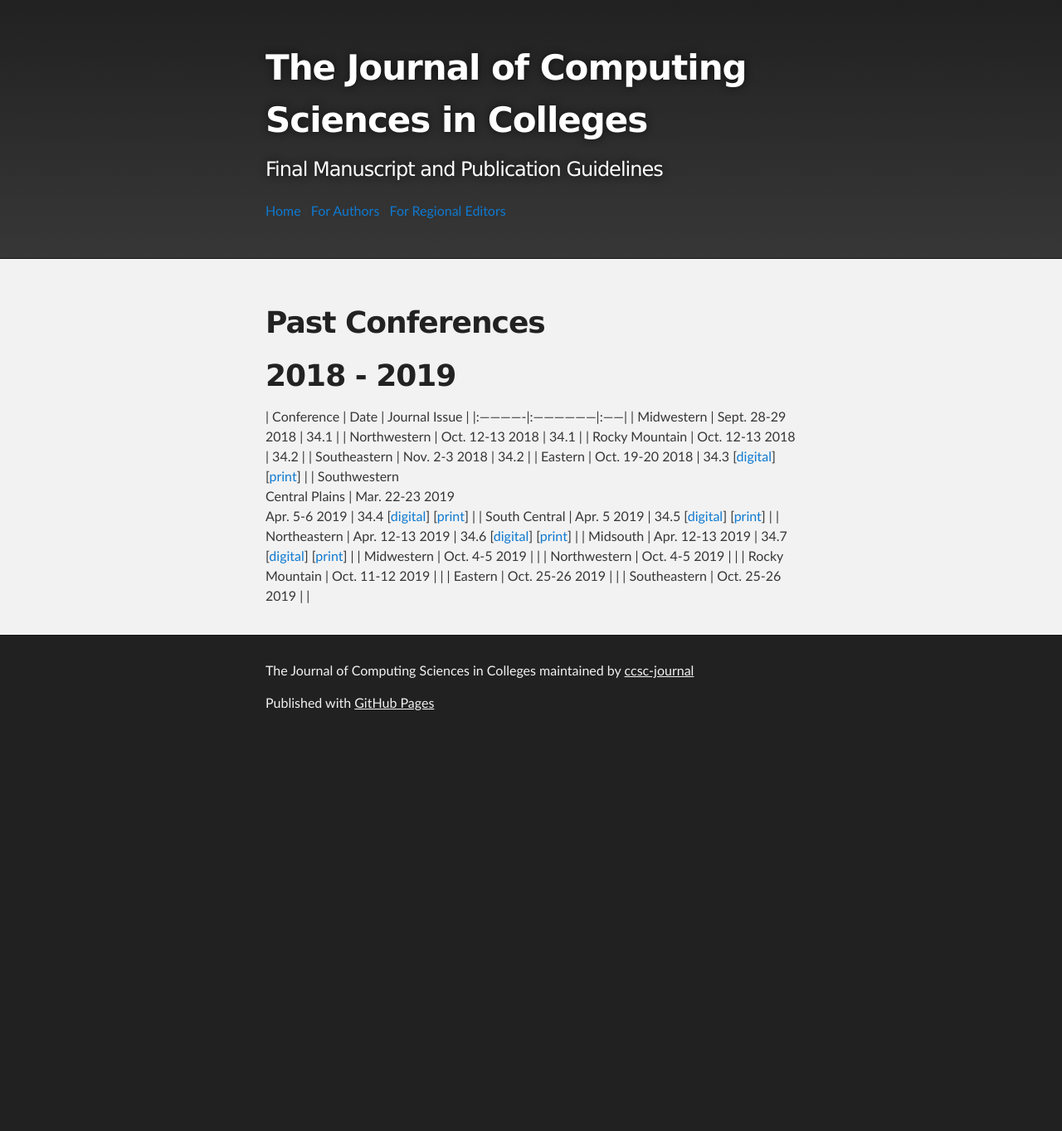
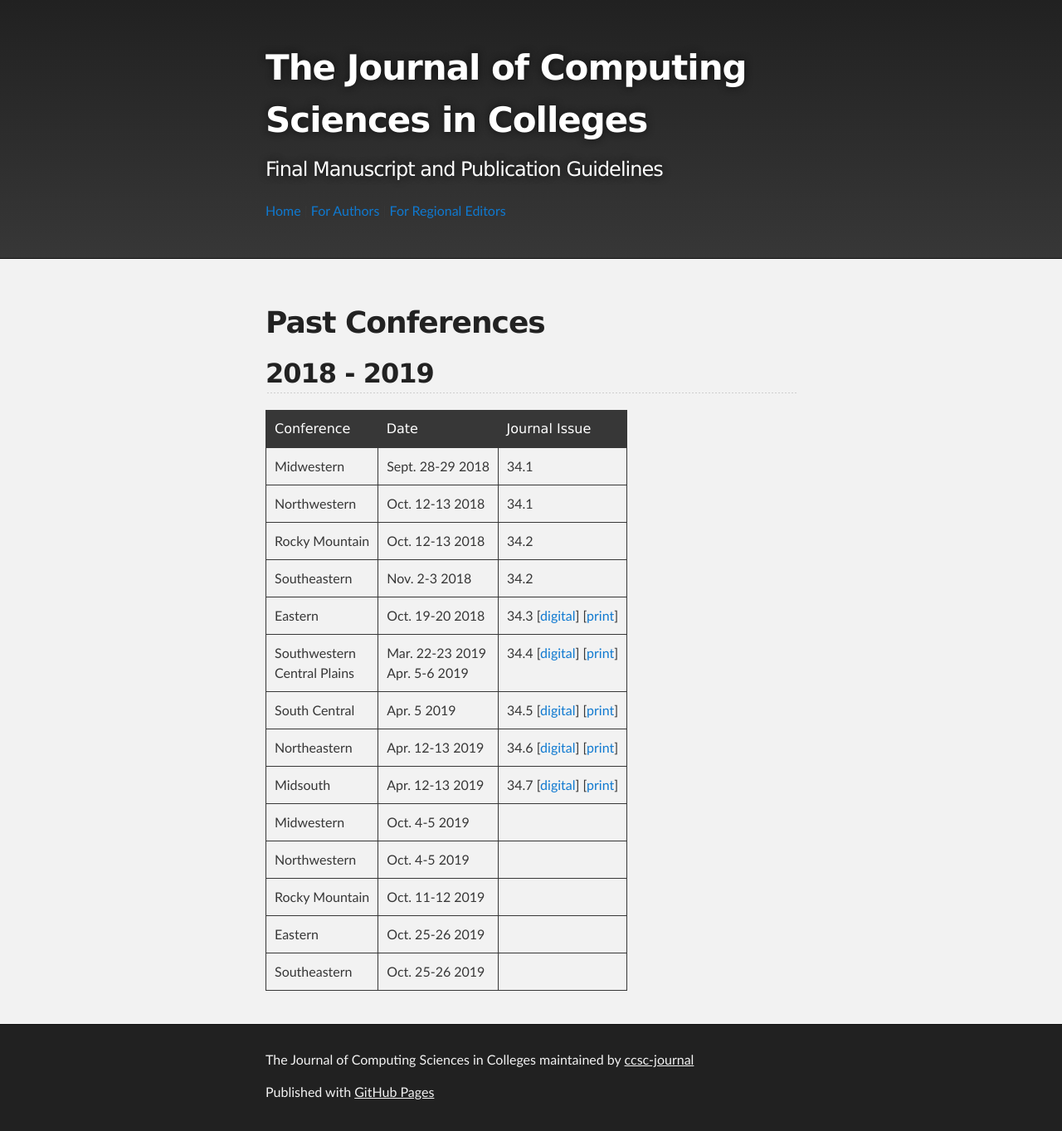
Before and after one commit to ccsc-journal/ccsc-editor, a Jekyll site: the page built from docs/past_conferences.md, in a window 1280 px wide. Shown: the whole page at 83% size. Built offline with Jekyll 4.4.1, drawn with Linux system fonts in a browser that asks for light colours; before the commit the page ends 900 px from its top, so only the background shows below that.

Commit message:
fix tables

```diff
--- a/docs/past_conferences.md
+++ b/docs/past_conferences.md
@@ -5,7 +5,8 @@ group: navigation
 ---
 # Past Conferences
 
-# 2018 - 2019
+## 2018 - 2019
+
 | Conference | Date | Journal Issue |
 |:-------------|:------------------|:------|
 | Midwestern | Sept. 28-29 2018 | 34.1 |
```
Also changed, not shown: docs/index.md (+2 -0 lines).
